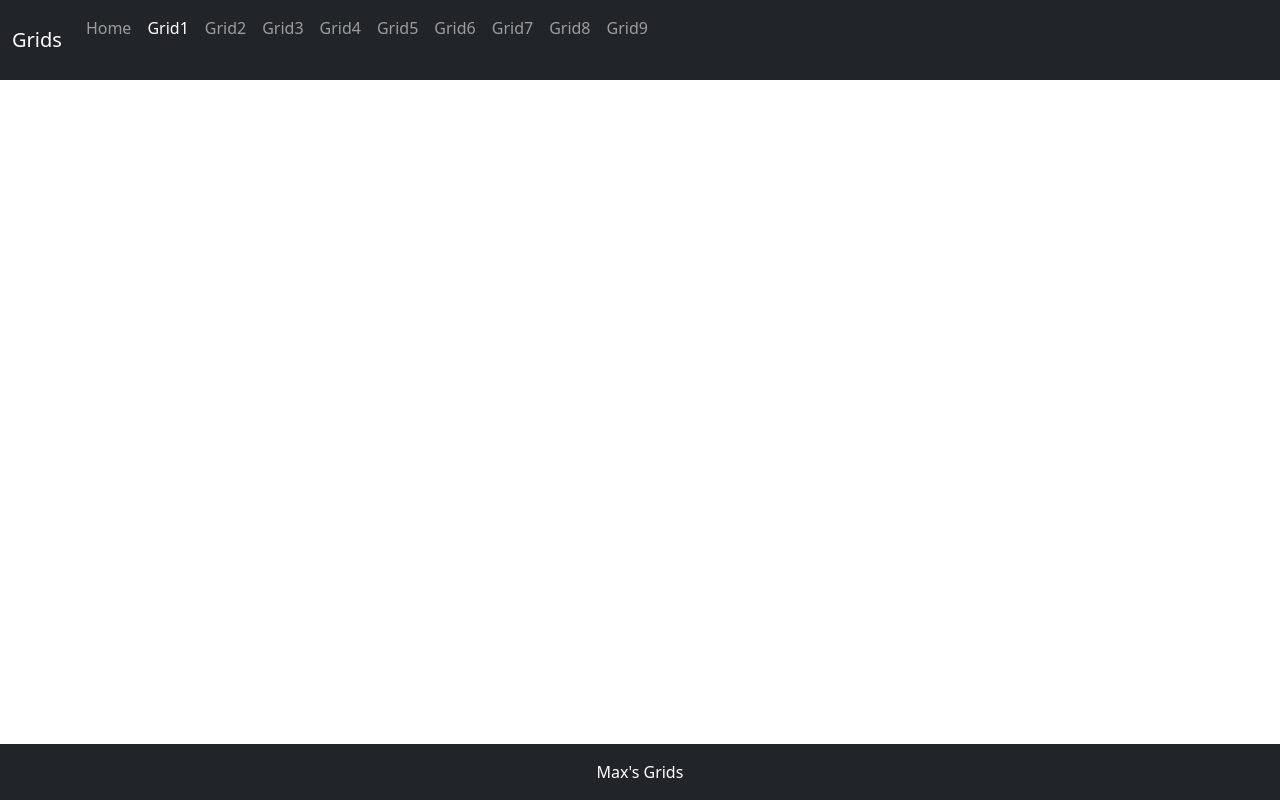
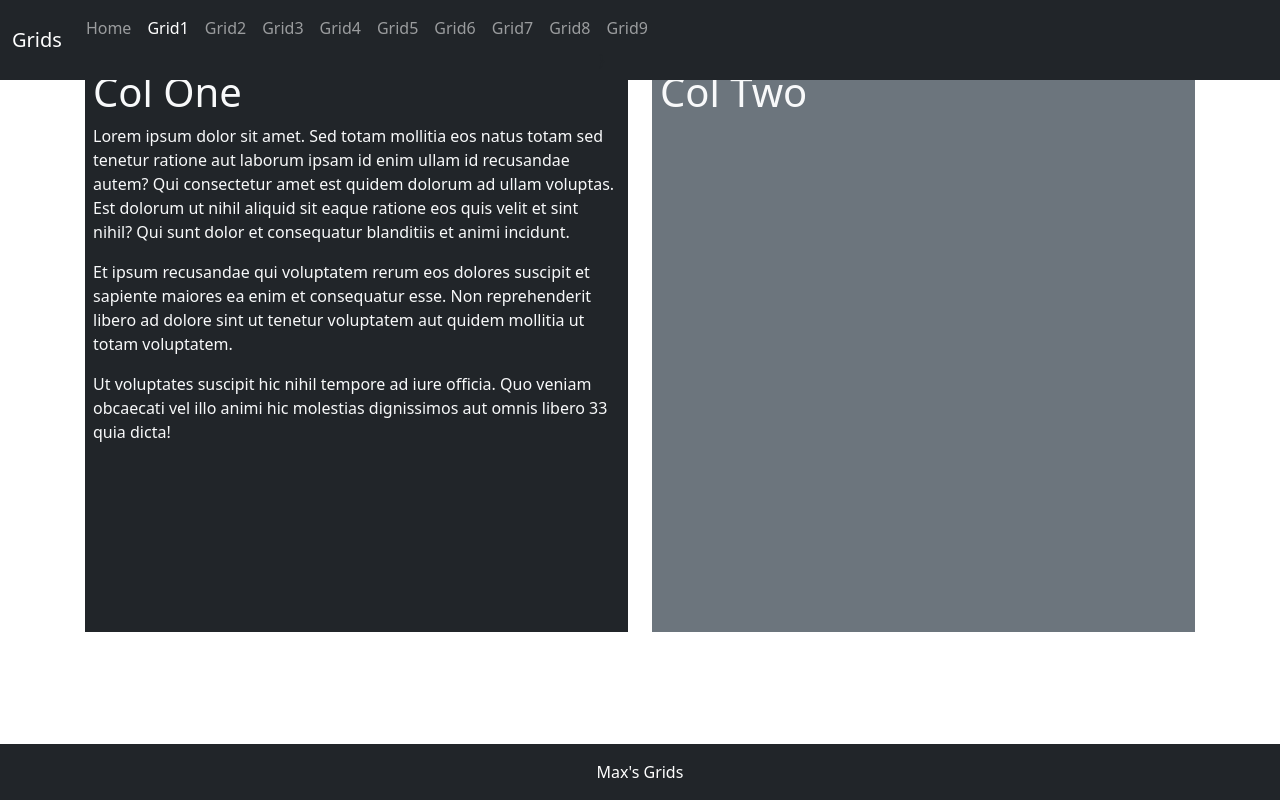
Before and after one commit to maxg599/boxess, a plain HTML site: page Grid1.html in a window 1280 px wide. Drawn offline with nearby package versions, Linux system fonts and the light colour scheme.

Commit message:
updated2

```diff
--- a/Grid1.html
+++ b/Grid1.html
@@ -61,20 +61,21 @@
 </nav>
 
     <main class="flex-shrink-0">
-       <div class="container">
-           <div class="row">
+       <div class="container h-100 minHeight">
+           <div class="row row-cols-1 row-cols-md-2 gy-2 h-100">
              <div class="col">
-                <div>
-                    col one
+                <div class="bg-dark text-light h-100 p-2">
+                    <h1>Col One</h1>
+                    <p>Lorem ipsum dolor sit amet. Sed totam mollitia eos natus totam sed tenetur ratione aut laborum ipsam id enim ullam id recusandae autem? Qui consectetur amet est quidem dolorum ad ullam voluptas. Est dolorum  ut nihil aliquid sit eaque ratione eos quis velit et sint nihil? Qui sunt dolor et consequatur blanditiis et animi incidunt. </p><p>Et ipsum recusandae qui voluptatem rerum eos dolores suscipit et sapiente maiores ea enim  et consequatur esse. Non reprehenderit libero ad dolore sint ut tenetur voluptatem aut quidem mollitia ut totam voluptatem. </p><p>Ut voluptates suscipit hic nihil tempore ad iure officia. Quo veniam obcaecati vel illo animi hic molestias dignissimos aut omnis libero 33 quia dicta! </p>
+
                 </div>
-
 
              </div>
              <div class="col">
-                <div>
-                    col two
+                <div class="bg-secondary text-light h-100 p-2">
+                    <h1>Col Two</h1>
                 </div>
-
+             </div>
              </div>
            </div>
        </div>
--- a/css/site.css
+++ b/css/site.css
@@ -17,3 +17,6 @@ background-attachment: fixed;
     font-style: normal;
     color: rgb(195, 255, 0);
 }
+.minHeight{
+    min-height: 80vh;
+}
```
